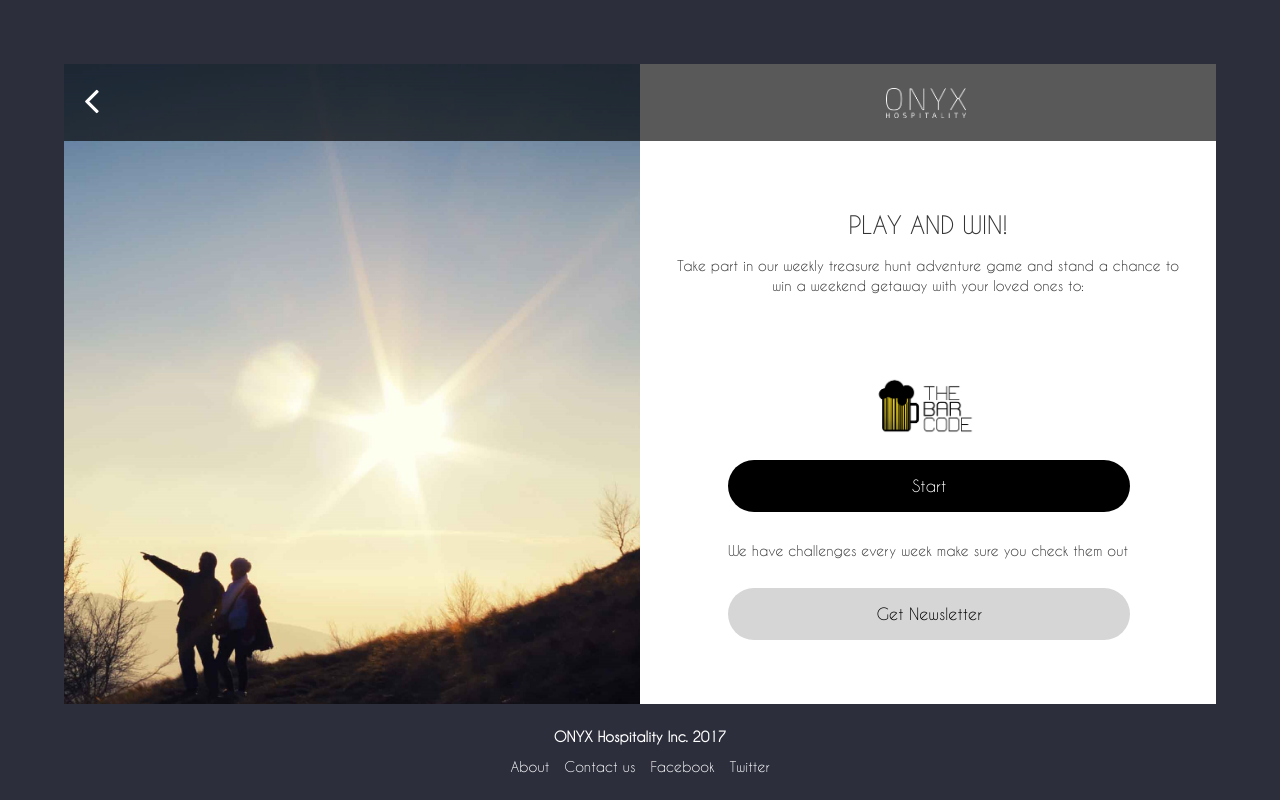
After one commit to nHiRanZ/onyx-hospitality, a PHP site: page /game-promotion.php in a window 1280 px wide. The commit adds this page. Run offline with PHP 8.4, Linux system fonts and the light colour scheme.

Commit message:
gake-promotion page added and game tutorial completed with minor changes to css

```diff
--- a/css/style.css
+++ b/css/style.css
@@ -131,7 +131,7 @@ h6 a:hover {
     color: gray;
 }
 
-.login{
+.button-section{
     margin-top: 2%;
     margin-left: 15%;
 }
@@ -148,11 +148,11 @@ h6 a:hover {
     outline:0;
 }
 
-.button-login {
+.button-white {
     background-color: #d6d6d6;
     border-width: 12px;
     border-radius: 27px;
-    color: black;
+    color: #000000;
     padding: 15px 32px;
     text-align: center;
     text-decoration: none;
@@ -162,24 +162,11 @@ h6 a:hover {
     width: 82%;
 }
 
-.button-signup {
-    background-color: #888888;
-    border-radius: 27px;
-    color: #ffffff;
-    padding: 15px 32px;
-    text-align: center;
-    text-decoration: none;
-    font-size: 16px;
-    margin: 4px 2px;
-    cursor: pointer;
-    width: 82%;
-}
-
-.button-btn {
+.button-black {
     background-color: #000;
     border-width: 12px;
     border-radius: 27px;
-    color: white;
+    color: #ffffff;
     padding: 15px 32px;
     text-align: center;
     text-decoration: none;
--- /dev/null
+++ b/game-promotion.php
@@ -0,0 +1,102 @@
+<?php session_start(); ?>
+
+<!DOCTYPE html>
+<html lang="en">
+
+<head>
+    <meta charset="utf-8">
+
+    <meta http-equiv="X-UA-Compatible" content="IE=edge">
+    <meta name="viewport" content="width=device-width, initial-scale=1.0, maximum-scale=1.0, user-scalable=no">
+
+    <title>Game Promotion | ONYX Hospitality</title>
+
+    <?php include('head.php'); ?>
+</head>
+
+<body>
+
+<div class="page-image-area" style="float: left">
+    <img src="img/game/game-promo.jpg" style="width: 110%;">
+    <div class="highlight">
+        <span><a href="index.php"><i class="fa fa-angle-left fa-3x" style="margin: 15px 15px; "></i></a></span>
+    </div>
+</div>
+<center></center>
+<div class="page-content-area" style="float:right">
+    <div class="highlight">
+        <center><a href="index.php"><img src="img/logo/onyx-hospitality-logo-white.png" alt="Logo"
+                                         style="width: 80px; margin: 24px 10px 20px 5px;"></a></center>
+    </div>
+    <div class="block">
+        <div class="row">
+        </div>
+    </div>
+    <div class="sub-block"
+    ">
+    <div class="row">
+        <div class="col-sm-12">
+            <center><h3 style="margin-left: 5%; margin-right: 5%;">PLAY AND WIN!</h3></center>
+        </div>
+    </div>
+</div>
+<div class="sub-block">
+    <div class="row">
+        <div class="col-sm-12">
+            <center><p style="margin-left: 5%; margin-right: 5%;">Take part in our weekly treasure hunt adventure game
+                    and stand a chance to win a weekend getaway with your loved ones to: </p></center>
+        </div>
+    </div>
+</div>
+<div class="block">
+    <div class="row">
+        <div class="col-sm-12">
+                <center><a href="index.php"><img src="img/pubs/bar-logo2.png" alt="Logo"
+                                                 style="width: 40%;"></a></center>
+        </div>
+    </div>
+</div>
+<div class="sub-block">
+    <div class="row">
+        <div class="col-sm-12">
+            <div class="button-section">
+                <a href="index.php">
+                    <div class="button-black">Start</div>
+                </a>
+            </div>
+        </div>
+    </div>
+</div>
+<div class="sub-block">
+    <div class="row">
+        <div class="col-sm-12">
+            <center><p style="margin-left: 5%; margin-right: 5% ;margin-top: 5%;">We have challenges every week make sure you check them
+                    out</p></center>
+        </div>
+    </div>
+</div>
+
+<div class="sub-block">
+    <div class="row">
+        <div class="col-sm-12">
+            <div class="button-section">
+                <a href="index.php">
+                    <div class="button-white">Get Newsletter</div>
+                </a>
+            </div>
+        </div>
+    </div>
+</div>
+
+</div>
+</div>
+</center>
+
+
+<!-- FOOTER SECTION -->
+<?php include('footer.php'); ?>
+<!-- //END -->
+
+</body>
+
+</html>
--- a/game-tutorial.php
+++ b/game-tutorial.php
@@ -61,9 +61,9 @@
     <div class="sub-block">
         <div class="row">
             <div class="col-sm-12">
-                <div class="login">
+                <div class="button-section">
                     <a href="index.php">
-                        <div class="button-btn">Start</div>
+                        <div class="button-black">Start</div>
                     </a>
                 </div>
             </div>
```
Also changed, not shown: login.php (+14 -9 lines), img/game/game-promo.jpg.
